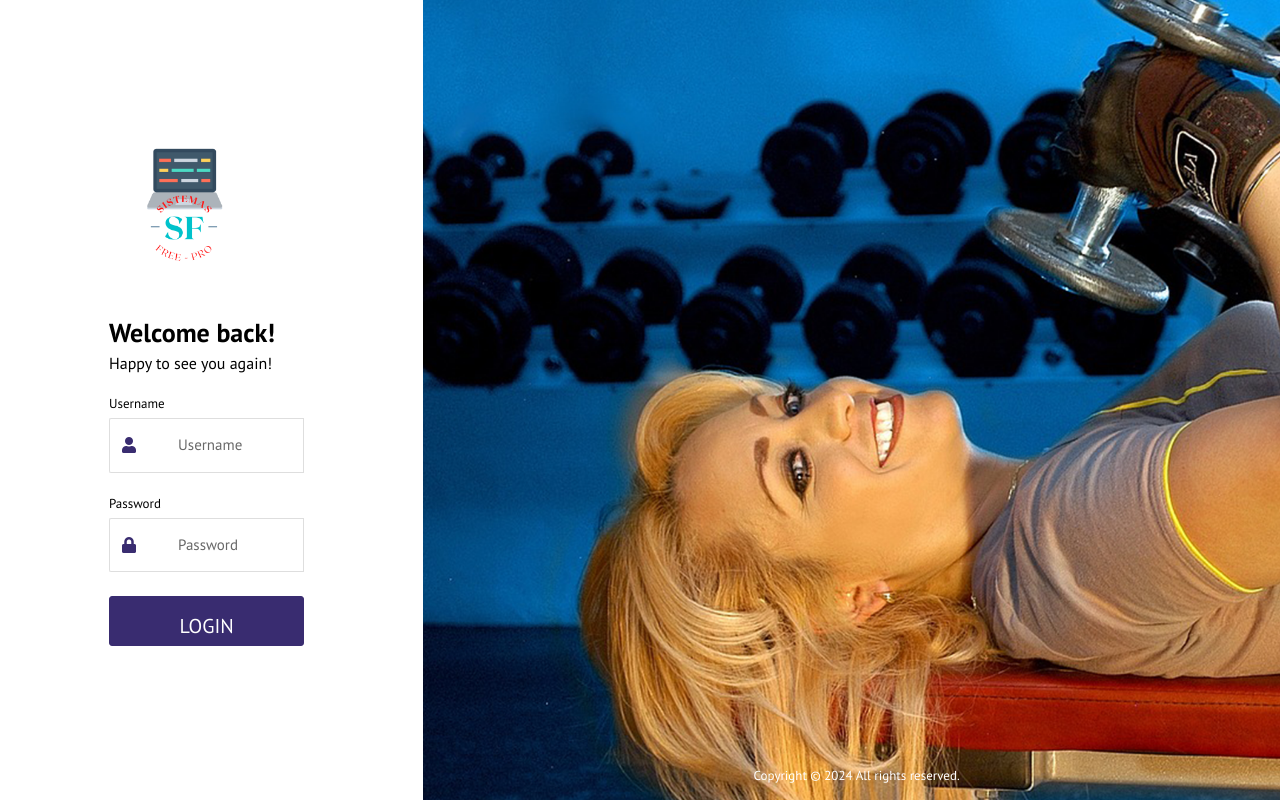
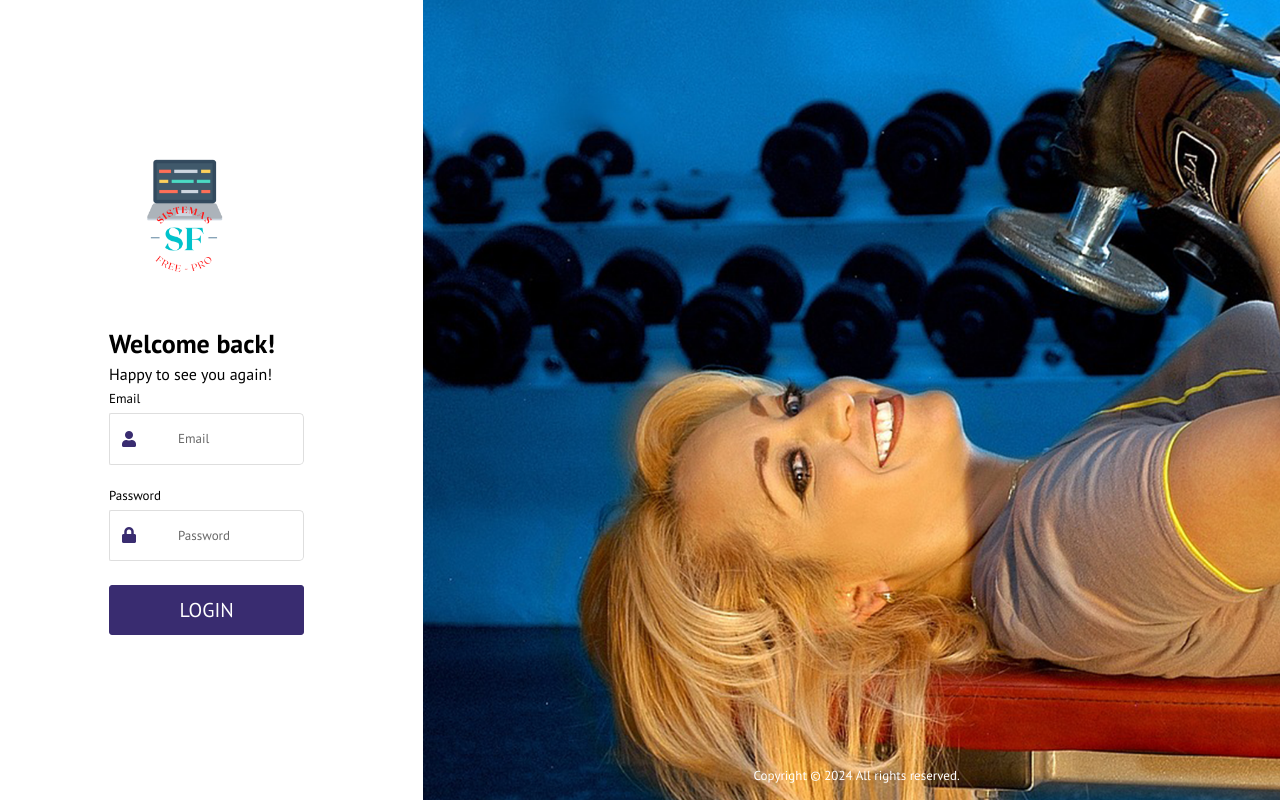
Before and after one commit to ZielGit/gym-system, a PHP site: page /gym/views/login.php in a window 1280 px wide. Run offline with PHP 8.4, Linux system fonts and the light colour scheme; some libraries are stand-ins or nearby versions.

Commit message:
feat: Login and index view

```diff
--- a/routes/web.php
+++ b/routes/web.php
@@ -4,4 +4,5 @@ use App\Controllers\HomeController;
 
 return function ($router) {
     $router->addRoute('GET', '/', [HomeController::class, 'index']);
+    $router->addRoute('GET', '/login', [HomeController::class, 'login']);
 };
--- a/views/login.php
+++ b/views/login.php
@@ -1,24 +1,21 @@
 <!DOCTYPE html>
 <html lang="en">
-
-
-<!-- Mirrored from www.urbanui.com/melody/template/pages/samples/login-2.html by HTTrack Website Copier/3.x [XR&CO'2014], Sat, 15 Sep 2018 06:08:53 GMT -->
 <head>
   <!-- Required meta tags -->
   <meta charset="utf-8">
   <meta name="viewport" content="width=device-width, initial-scale=1, shrink-to-fit=no">
   <title>Melody Admin</title>
   <!-- plugins:css -->
-  <link rel="stylesheet" href="<?php echo base_url; ?>Assets/vendors/iconfonts/font-awesome/css/all.min.css">
-  <link rel="stylesheet" href="<?php echo base_url; ?>Assets/vendors/css/vendor.bundle.base.css">
-  <link rel="stylesheet" href="<?php echo base_url; ?>Assets/vendors/css/vendor.bundle.addons.css">
+  <link rel="stylesheet" href="Assets/vendors/iconfonts/font-awesome/css/all.min.css">
+  <link rel="stylesheet" href="Assets/vendors/css/vendor.bundle.base.css">
+  <link rel="stylesheet" href="Assets/vendors/css/vendor.bundle.addons.css">
   <!-- endinject -->
   <!-- plugin css for this page -->
   <!-- End plugin css for this page -->
   <!-- inject:css -->
-  <link rel="stylesheet" href="<?php echo base_url; ?>Assets/css/style.css">
+  <link rel="stylesheet" href="Assets/css/style.css">
   <!-- endinject -->
-  <link rel="shortcut icon" href="<?php echo base_url; ?>Assets/images/favicon-32x32.png" />
+  <link rel="shortcut icon" href="Assets/images/favicon-32x32.png" />
 </head>
 
 <body>
@@ -29,22 +26,21 @@
           <div class="col-lg-4 d-flex align-items-center justify-content-center">
             <div class="auth-form-transparent text-left p-3">
               <div class="brand-logo">
-                <img src="<?php echo base_url; ?>Assets/images/logo.png" alt="logo">
+                <img src="Assets/images/logo.png" alt="logo">
               </div>
               <h4>Welcome back!</h4>
               <h6 class="font-weight-light">Happy to see you again!</h6>
               <div class="alert alert-danger d-none" role="alert" id="alerta">
               </div>
-              <form class="pt-3" id="frmLogin" onsubmit="frmLogin(event)">
               <div class="form-group">
-                  <label for="usuario">Username</label>
+                <label for="usuario">Email</label>
                 <div class="input-group">
                   <div class="input-group-prepend bg-transparent">
                     <span class="input-group-text bg-transparent border-right-0">
                       <i class="fa fa-user text-primary"></i>
                     </span>
                   </div>
-                    <input type="text" class="form-control form-control-lg border-left-0" id="usuario" placeholder="Username" name="usuario">
+                  <input type="text" class="form-control form-control-lg border-left-0" id="email" placeholder="Email" name="email">
                 </div>
               </div>
               <div class="form-group">
@@ -55,17 +51,16 @@
                       <i class="fa fa-lock text-primary"></i>
                     </span>
                   </div>
-                    <input type="password" class="form-control form-control-lg border-left-0" id="clave" name="clave" placeholder="Password">
+                  <input type="password" class="form-control form-control-lg border-left-0" id="password" placeholder="Password">
                 </div>
               </div>
               <div class="my-3">
-                  <button class="btn btn-block btn-primary btn-lg font-weight-medium auth-form-btn" type="submit" id="btnAccion">LOGIN</button>
+                <button class="btn btn-block btn-primary btn-lg font-weight-medium auth-form-btn" type="submit" id="login">LOGIN</button>
               </div>
-              </form>
             </div>
           </div>
           <div class="col-lg-8 login-half-bg d-flex flex-row">
-            <p class="text-white font-weight-medium text-center flex-grow align-self-end">Copyright &copy; <?php echo date('Y'); ?>  All rights reserved.</p>
+            <p class="text-white font-weight-medium text-center flex-grow align-self-end">Copyright &copy; <?php echo date('Y'); ?> All rights reserved.</p>
           </div>
         </div>
       </div>
@@ -75,22 +70,40 @@
   </div>
   <!-- container-scroller -->
   <!-- plugins:js -->
-  <script src="<?php echo base_url; ?>Assets/vendors/js/vendor.bundle.base.js"></script>
-  <script src="<?php echo base_url; ?>Assets/vendors/js/vendor.bundle.addons.js"></script>
+  <script src="Assets/vendors/js/vendor.bundle.base.js"></script>
+  <script src="Assets/vendors/js/vendor.bundle.addons.js"></script>
   <!-- endinject -->
   <!-- inject:js -->
-  <script src="<?php echo base_url; ?>Assets/js/off-canvas.js"></script>
-  <script src="<?php echo base_url; ?>Assets/js/hoverable-collapse.js"></script>
-  <script src="<?php echo base_url; ?>Assets/js/misc.js"></script>
+  <script src="Assets/js/off-canvas.js"></script>
+  <script src="Assets/js/hoverable-collapse.js"></script>
+  <script src="Assets/js/misc.js"></script>
+  <script src="Assets/js/sweetalert2.all.min.js"></script>
+  <script>
+    var token = localStorage.getItem('token');
 
-  <script src="<?php echo base_url; ?>Assets/js/sweetalert2.all.min.js"></script>
-  <script>
-    const base_url = '<?php echo base_url; ?>';
+    if (token) {
+      console.log('Existe token');
+    }
+
+    $('#login').click(function(e) {
+      e.preventDefault();
+
+      $.ajax({
+        type: "post",
+        url: 'api/login',
+        data: {
+            email: $('#email').val(),
+            password: $('#password').val()
+        },
+        dataType: "json",
+        success: function(response) {
+          console.log('response', response);
+          localStorage.setItem('token', response.token);
+          location.href = '/';
+        }
+      });
+    });
   </script>
-  <script src="<?php echo base_url; ?>Assets/js/login.js"></script>
   <!-- endinject -->
 </body>
-
-
-<!-- Mirrored from www.urbanui.com/melody/template/pages/samples/login-2.html by HTTrack Website Copier/3.x [XR&CO'2014], Sat, 15 Sep 2018 06:08:53 GMT -->
 </html>
```
Lines whose indentation alone changed are shown as unchanged.
